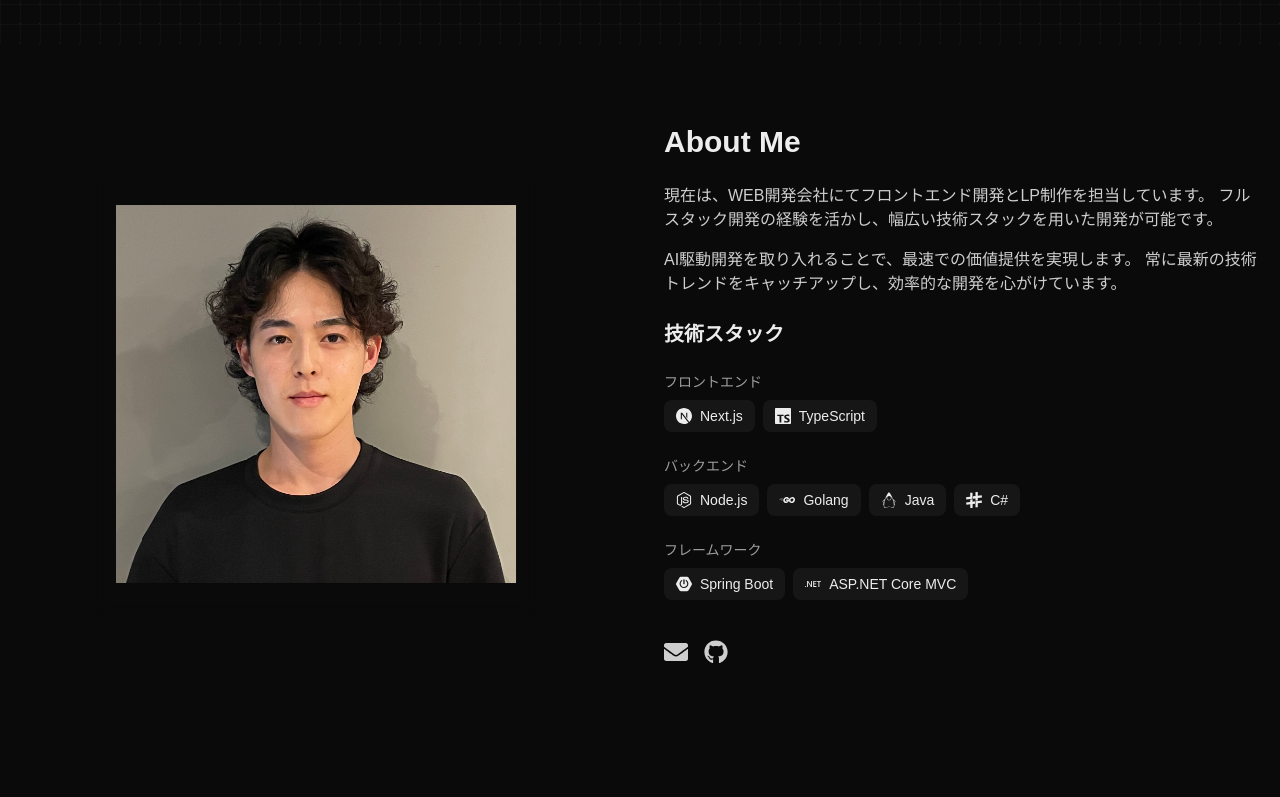
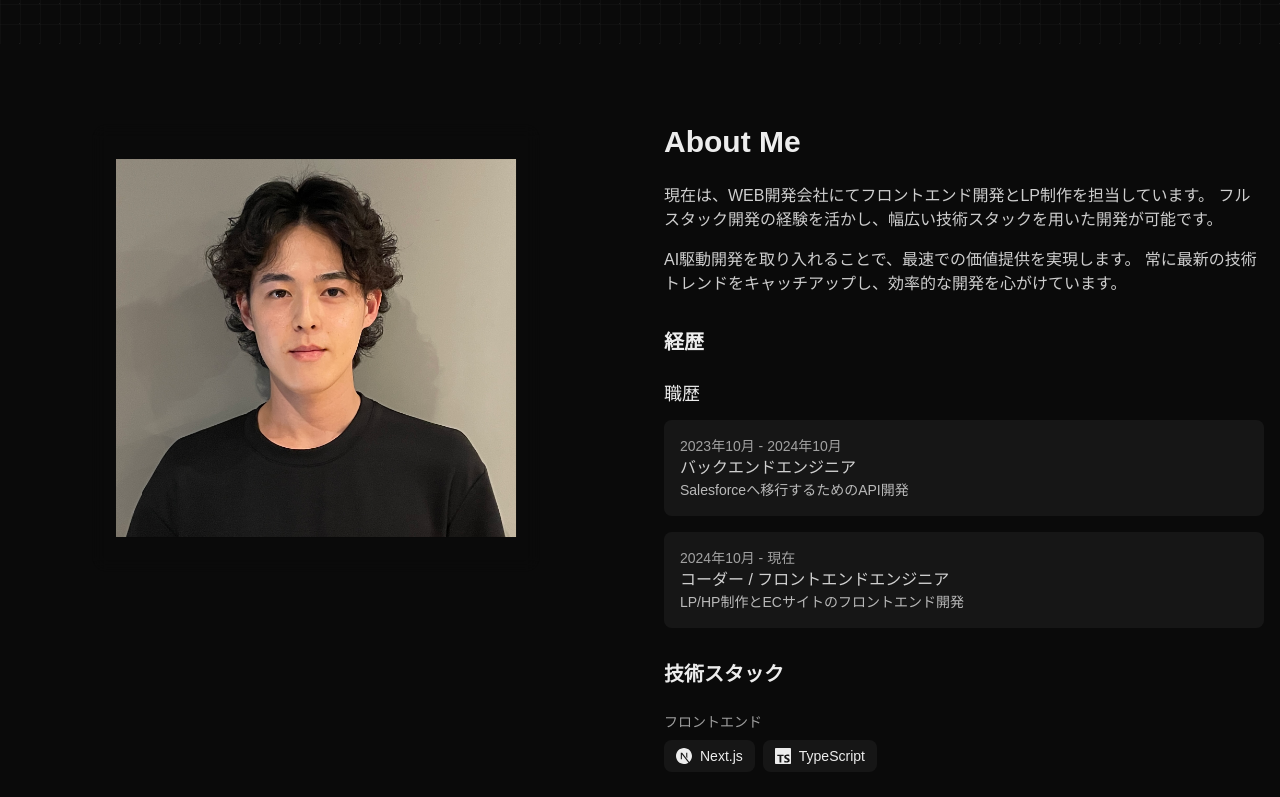
Before and after one commit to taiga-shiokawa/taigawith, a Next.js app: page / in a window 1280 px wide. Shown: the part 820-1617 px from the top of the page. Built offline with nearby package versions, Linux system fonts and the light colour scheme; a web font is replaced by a local one.

Commit message:
add jobs

```diff
--- a/src/components/sections/About.tsx
+++ b/src/components/sections/About.tsx
@@ -44,10 +44,23 @@ const About = () => {
     { icon: FaGithub, href: 'https://github.com/taiga-shiokawa', label: 'GitHub' }
   ];
 
+  const workExperience = [
+    {
+      period: '2023年10月 - 2024年10月',
+      position: 'バックエンドエンジニア',
+      details: 'Salesforceへ移行するためのAPI開発'
+    },
+    {
+      period: '2024年10月 - 現在',
+      position: 'コーダー / フロントエンドエンジニア',
+      details: 'LP/HP制作とECサイトのフロントエンド開発'
+    }
+  ];
+
   return (
     <section id="about" className="py-20 bg-primary/30">
       <Container>
-        <div className="grid grid-cols-1 md:grid-cols-2 gap-12 items-center">
+        <div className="grid grid-cols-1 md:grid-cols-2 gap-12 items-start">
           <div className="relative aspect-square w-full max-w-md mx-auto">
             <div className="absolute inset-0 bg-accent/10 backdrop-blur-sm rounded-2xl" />
             <div className="absolute inset-0 flex items-center justify-center text-accent/50">
@@ -61,6 +74,7 @@ const About = () => {
               <Image src="/projects/taiga.jpg" alt="Profile" width={400} height={400} />
             </div>
           </div>
+          <div className="space-y-8">
             <div className="space-y-6">
               <h2 className="text-3xl font-bold">About Me</h2>
               <div className="space-y-4 text-white/80">
@@ -72,6 +86,28 @@ const About = () => {
                   AI駆動開発を取り入れることで、最速での価値提供を実現します。
                   常に最新の技術トレンドをキャッチアップし、効率的な開発を心がけています。
                 </p>
+              </div>
+            </div>
+
+            <div className="space-y-6">
+              <h3 className="text-xl font-semibold">経歴</h3>
+
+              <div className="space-y-4">
+
+                <div>
+                  <h4 className="text-lg font-medium mb-3">職歴</h4>
+                  <div className="space-y-4">
+                    {workExperience.map((work, index) => (
+                      <div key={index} className="bg-white/5 p-4 rounded-lg">
+                        <div className="text-sm text-white/60">{work.period}</div>
+                        <div className="font-medium">{work.company}</div>
+                        <div className="text-white/80">{work.position}</div>
+                        <div className="text-sm text-white/70">{work.details}</div>
+                      </div>
+                    ))}
+                  </div>
+                </div>
+              </div>
             </div>
 
             <div className="space-y-6">
```
Lines whose indentation alone changed are shown as unchanged.
